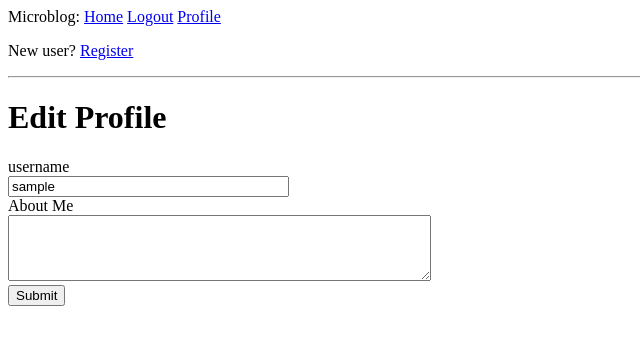
After one commit to godwinopara/flask-blog-app, a Flask app: page /edit_profile in a window 1280 px wide. The commit adds this page. Shown: the top 345 px of the page, without its empty margins (0-640 px from the left). Run offline with Flask 2, Linux system fonts and the light colour scheme; the visitor is signed in with stand-in values (Sample User, id 1); data comes from the database, SQL or seed files in the repository; both versions use the stored data as it was after the commit.

Commit message:
added a route /edit_profile and edit_profile.html page  that enables users to edit their profile

```diff
--- a/app/__init__.py
+++ b/app/__init__.py
@@ -1,10 +1,12 @@
+from crypt import methods
 from flask import Flask, flash, redirect, render_template, request, url_for
 from config import Config
-from app.forms import LoginForm, RegistrationForm
+from app.forms import EditProfileForm, LoginForm, RegistrationForm
 from flask_migrate import Migrate
 from app.models import db, User
 from flask_login import LoginManager, current_user, login_user, logout_user, login_required
 from werkzeug.urls import url_parse
+from datetime import datetime
 
 # from app import routes
 
@@ -105,3 +107,28 @@ def user(username):
         {'author': user, 'body': 'Test post #2'}
     ]
     return render_template("user.html", user=user, posts=posts)
+
+
+@app.route("/edit_profile", methods=["GET", "POST"])
+@login_required
+def edit_profile():
+    form = EditProfileForm()
+
+    if form.validate_on_submit():
+        current_user.username = form.username.data
+        current_user.about_me = form.about_me.data
+        db.session.commit()
+        flash("Your profile has been updated successfully")
+        return redirect(url_for("edit_profile"))
+    elif request.method == "GET":
+        form.username.data = current_user.username
+        form.about_me.data = current_user.about_me
+
+    return render_template("edit_profile.html", title="Edit Profile", form=form)
+
+
+@app.before_request
+def before_request():
+    if current_user.is_authenticated:
+        current_user.last_seen = datetime.utcnow()
+        db.session.commit()
--- a/app/forms.py
+++ b/app/forms.py
@@ -1,8 +1,8 @@
 from ast import Pass
 from tkinter import E
 from flask_wtf import FlaskForm
-from wtforms import StringField, PasswordField, BooleanField, SubmitField
-from wtforms.validators import DataRequired, ValidationError, Email, EqualTo
+from wtforms import StringField, PasswordField, BooleanField, SubmitField, TextAreaField
+from wtforms.validators import DataRequired, ValidationError, Email, EqualTo, Length
 from app.models import User
 
 
@@ -31,3 +31,9 @@ class RegistrationForm(FlaskForm):
         if email is not None:
             raise ValidationError(
                 "Email is already registered!,  Please Login or Use a different Email")
+
+
+class EditProfileForm(FlaskForm):
+    username = StringField("username", validators=[DataRequired()])
+    about_me = TextAreaField("About Me", validators=[Length(min=0, max=140)])
+    submit = SubmitField("Submit")
--- /dev/null
+++ b/app/templates/edit_profile.html
@@ -0,0 +1,28 @@
+{% extends "base.html" %}
+
+{% block content %}
+
+<h1>Edit Profile</h1>
+<form action="" method="post">
+    {{form.hidden_tag()}}
+
+    <div>
+        {{form.username.label}} <br>
+        {{form.username(size=32)}} <br>
+        {% for error in form.username.errors %}
+            <span style="color: red;">[{{error}}]</span>
+        {% endfor %}
+    </div>
+    <div>
+        {{form.about_me.label}} <br>
+        {{form.about_me(cols=50, rows=4)}}
+        {% for error in form.about_me.errors %}
+            <span style="color: red;">[{{error}}]</span>
+        {% endfor %}
+    </div>
+    <div>
+        {{form.submit()}}
+    </div>
+</form>
+
+{% endblock %}
```
Also changed, not shown: app/templates/user.html (+5 -2 lines), app.db.
